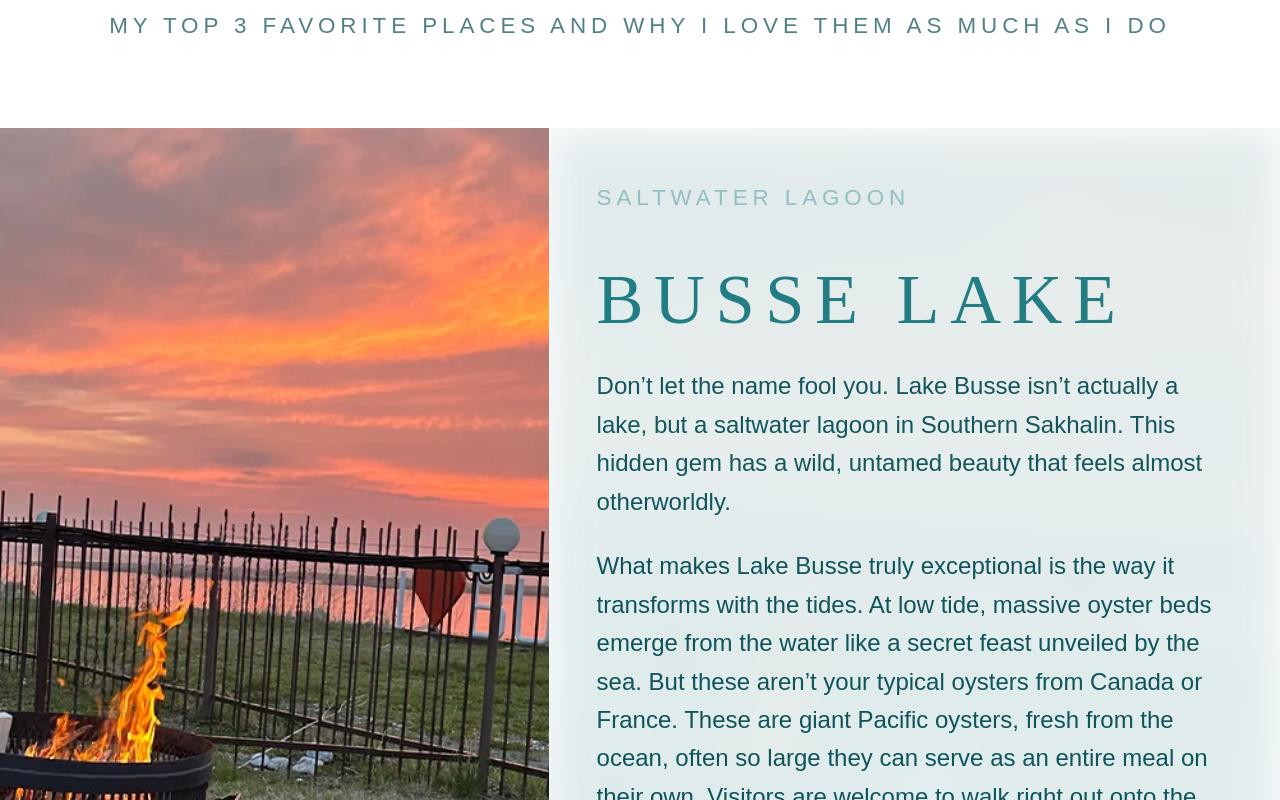
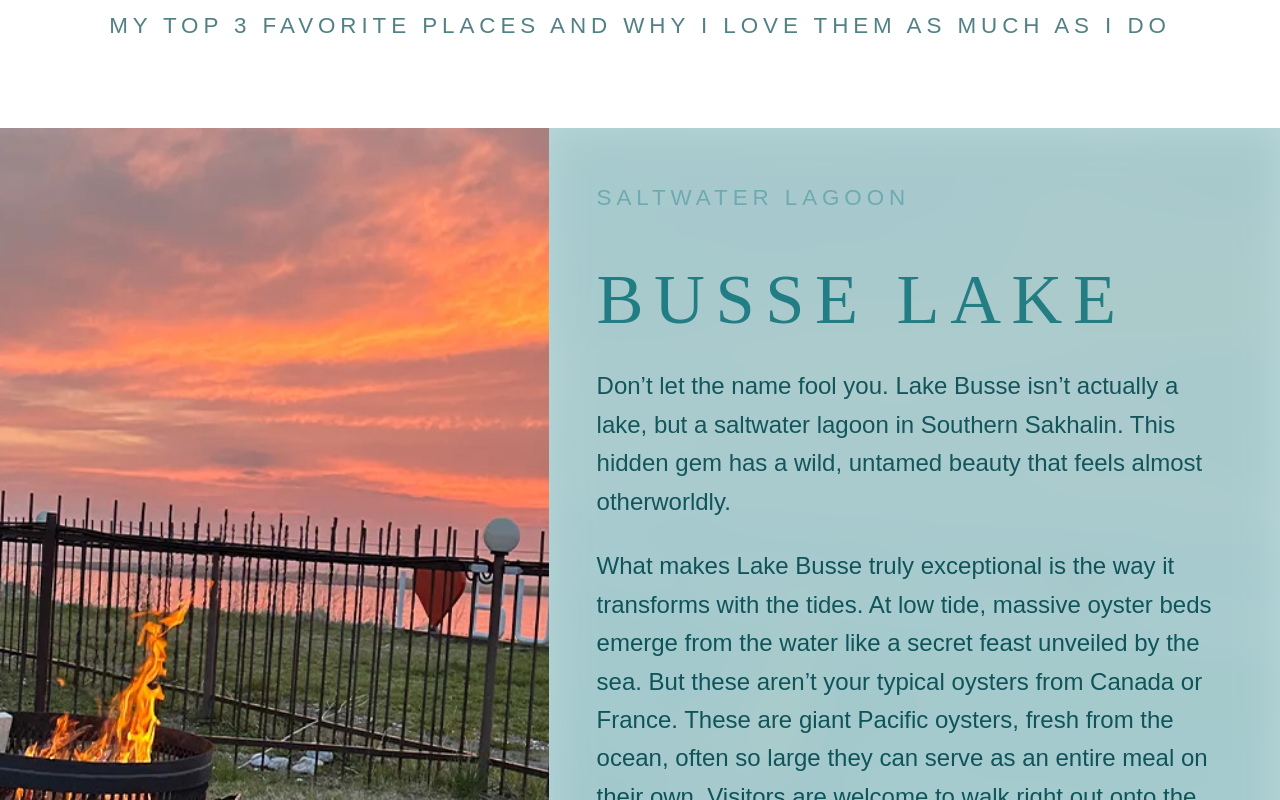
Before and after one commit to vikataeva/TravelougueReview_Sakhalin, a plain HTML site: page index.html in a window 1280 px wide. Shown: the part 2000-2800 px from the top of the page. Drawn offline with Linux system fonts and the light colour scheme.

Commit message:
css validator fixes
fixed minor color codes errors found by css validator

```diff
--- a/styles.css
+++ b/styles.css
@@ -15,7 +15,7 @@ html, body {
 body {
     font-size: 16px;
     background-color: var(--white);
-    color: var(--white);
+    color: var(--ocean);
     margin: 0;
     padding: 0;
 }
@@ -348,7 +348,7 @@ p {
 
 .review-text {
     position: relative;
-    background: rbga(26,124,132, 0.3);
+    background: rgba(26, 124, 132, 0.3);
     padding: 3rem;
     display: flex;
     flex-direction: column;
```
